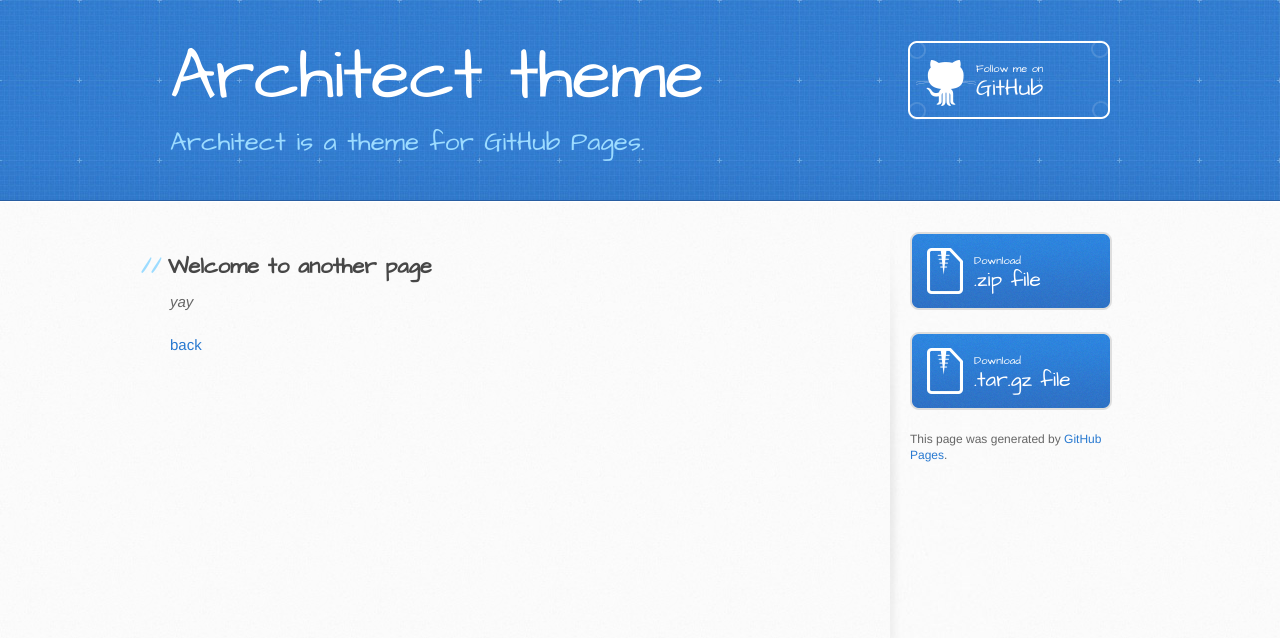
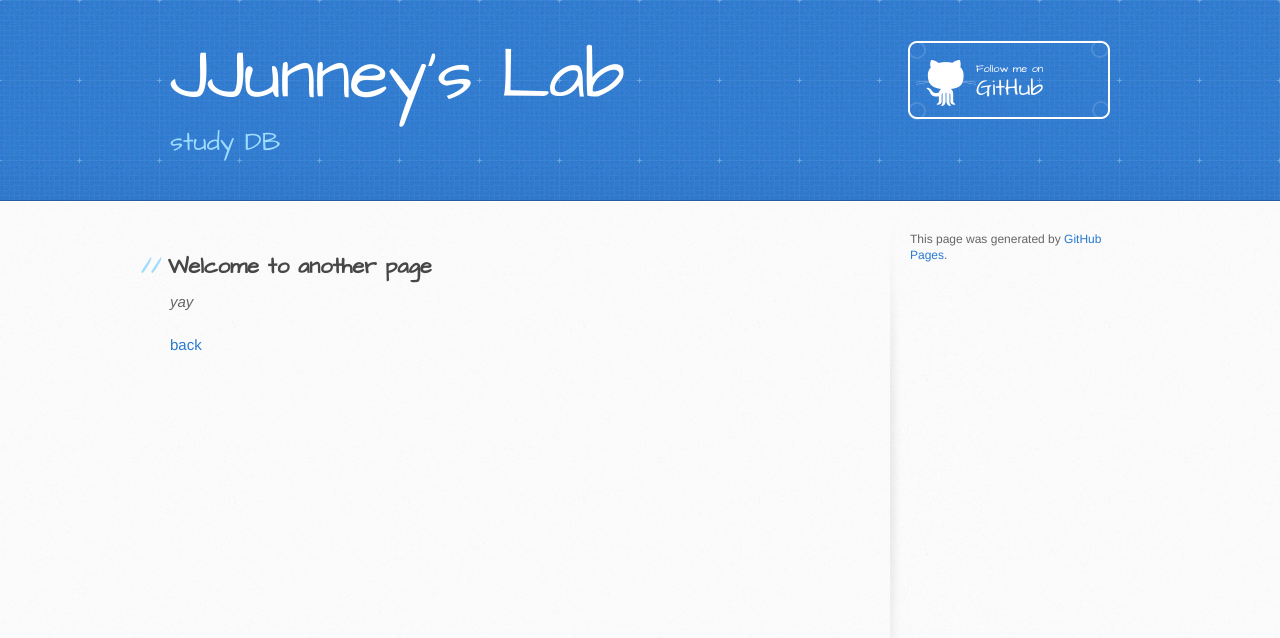
Before and after one commit to idwn1203/idwn1203.github.io, a Jekyll site: the page built from another-page.md, in a window 1280 px wide. Shown: the top 638 px of the page. Built offline with Jekyll 4.4.1, drawn with Linux system fonts in a browser that asks for light colours; our own code applies the rules of GitHub Pages for plain Markdown files.

Commit message:
config.yml 파일추가

```diff
--- a/_config.yml
+++ b/_config.yml
@@ -1,5 +1,12 @@
-title: Architect theme
-description: Architect is a theme for GitHub Pages.
-show_downloads: true
+title: JJunney's Lab
+description: study DB
+show_downloads: false
 google_analytics:
 theme: jekyll-theme-architect
+
+
+remote_theme: pages-themes/architect@v0.2.0
+plugins:
+- jekyll-remote-theme # add this line to the plugins list if you already have one
+
+gem "github-pages", group: :jekyll_plugins
```
